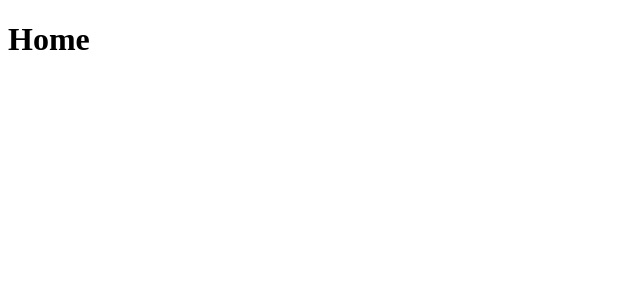
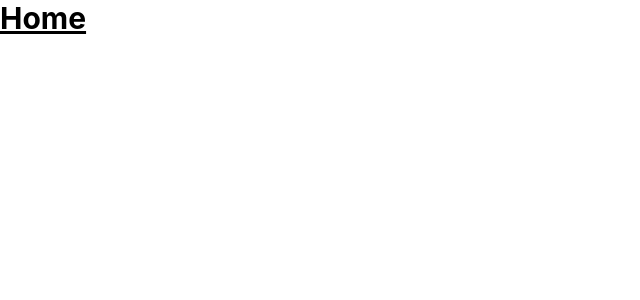
Before and after one commit to RosselThompson/rick-and-morty-nuxt4-gql, a Nuxt app: page /characters in a window 1280 px wide. Shown: the top 300 px of the page, without its empty margins (0-640 px from the left). Built offline with nearby package versions, Linux system fonts and the light colour scheme.

Commit message:
feat: add tailwind css

```diff
--- /dev/null
+++ b/app/assets/css/main.css
@@ -0,0 +1 @@
+@import "tailwindcss";
--- a/app/pages/characters/index.vue
+++ b/app/pages/characters/index.vue
@@ -1,3 +1,3 @@
 <template>
-  <h1>Home</h1>
+  <h1 class="text-3xl font-bold underline">Home</h1>
 </template>
--- a/nuxt.config.ts
+++ b/nuxt.config.ts
@@ -1,7 +1,13 @@
 // https://nuxt.com/docs/api/configuration/nuxt-config
+import tailwindcss from "@tailwindcss/vite";
+
 export default defineNuxtConfig({
   compatibilityDate: "2025-07-15",
   devtools: { enabled: true },
+  css: ["@/assets/css/main.css"],
+  vite: {
+    plugins: [tailwindcss()],
+  },
   runtimeConfig: {
     rickAndMortyApi: "",
   },
--- a/package.json
+++ b/package.json
@@ -10,7 +10,9 @@
     "postinstall": "nuxt prepare"
   },
   "dependencies": {
+    "@tailwindcss/vite": "^4.2.1",
     "nuxt": "^4.4.2",
+    "tailwindcss": "^4.2.1",
     "vue": "^3.5.30",
     "vue-router": "^5.0.3"
   }
```
Also changed, not shown: 1 other file (tests, documents, lock files or other folders).
